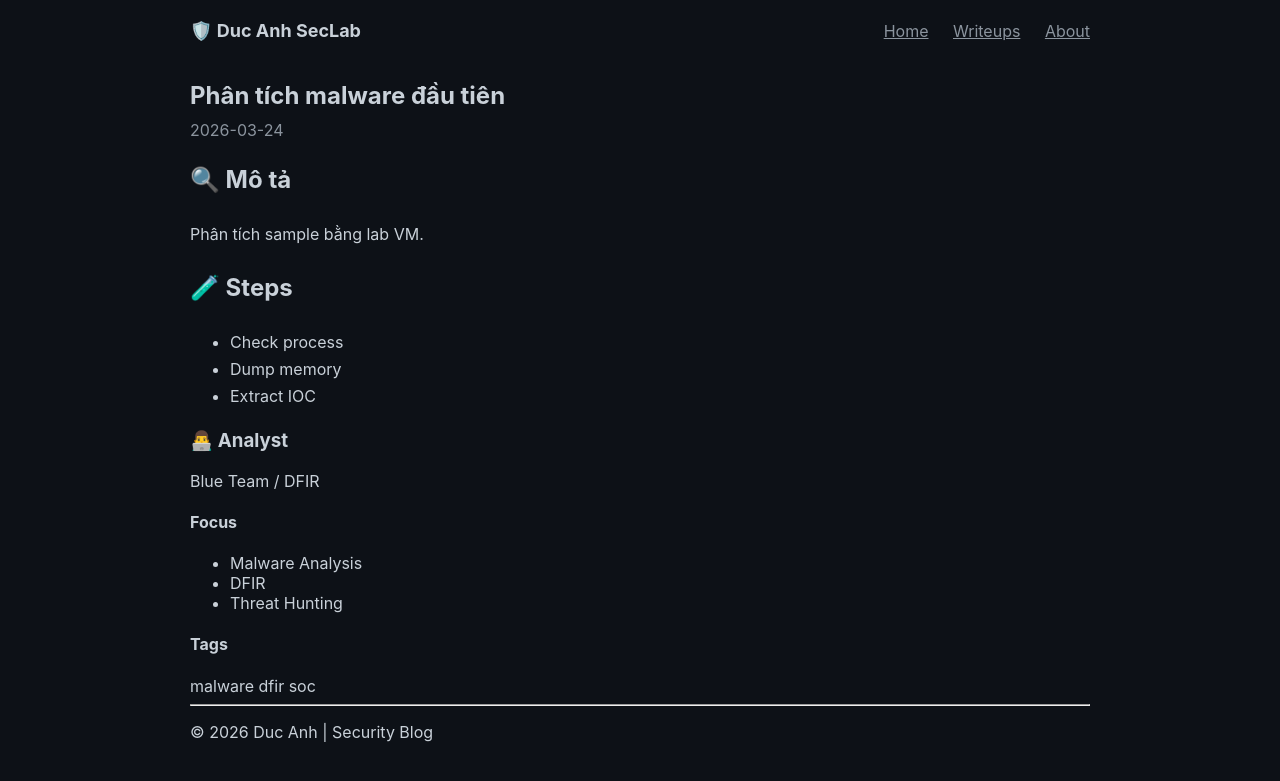
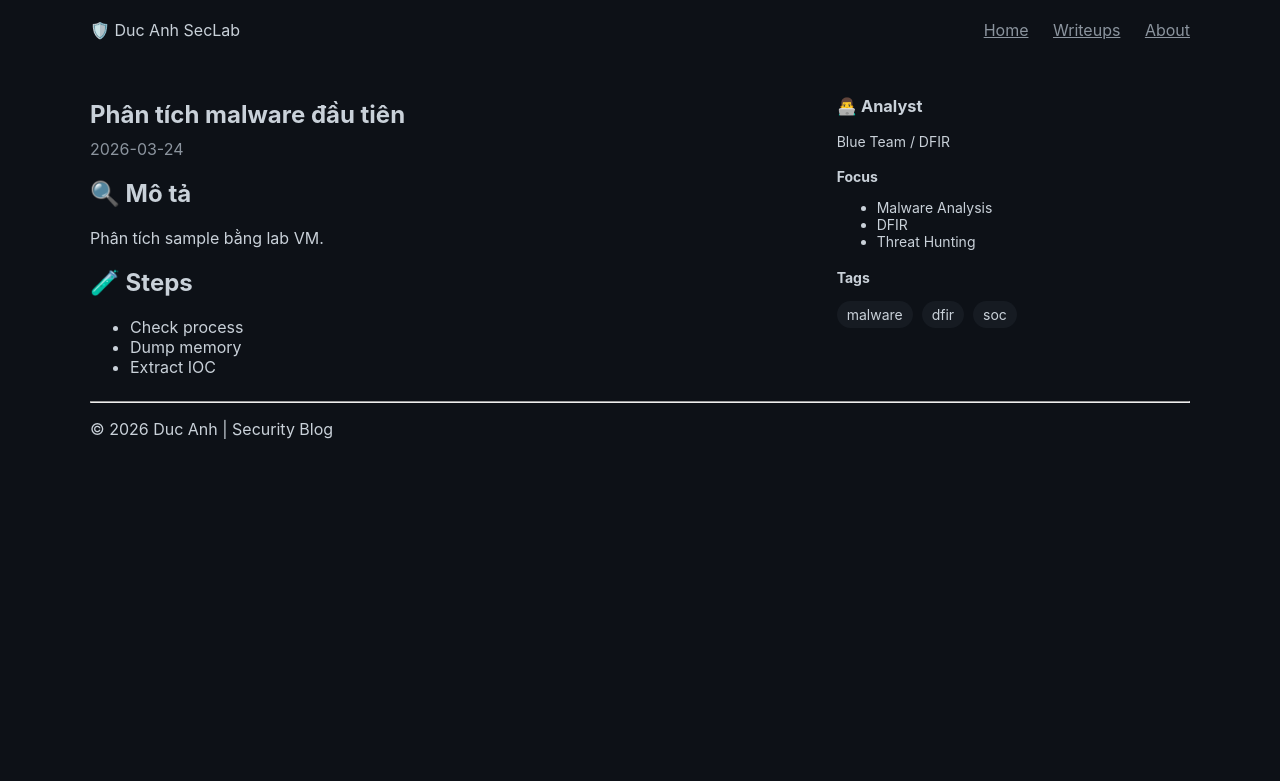
Before and after one commit to ducanh110403/ducanh110403.github.io, a Jekyll site: the page built from _posts/2026-03-24-first-post.md, in a window 1280 px wide. Shown: the top 781 px of the page. Built offline with Jekyll 4.4.1, drawn with Linux system fonts in a browser that asks for light colours.

Commit message:
Update style.css

```diff
--- a/assets/style.css
+++ b/assets/style.css
@@ -1,26 +1,21 @@
 body {
   background: #0d1117;
   color: #c9d1d9;
-  font-family: -apple-system, BlinkMacSystemFont, sans-serif;
+  font-family: -apple-system, sans-serif;
   margin: 0;
 }
 
 .container {
-  max-width: 900px;
+  max-width: 1100px;
   margin: auto;
   padding: 20px;
 }
 
+/* HEADER */
 .header {
   display: flex;
   justify-content: space-between;
-  align-items: center;
   margin-bottom: 40px;
-}
-
-.logo {
-  font-weight: bold;
-  font-size: 18px;
 }
 
 nav a {
@@ -32,19 +27,31 @@ nav a:hover {
   color: #58a6ff;
 }
 
-.hero {
-  margin-bottom: 40px;
+/* LAYOUT */
+.layout {
+  display: grid;
+  grid-template-columns: 2fr 1fr;
+  gap: 40px;
 }
 
-.hero h1 {
-  font-size: 32px;
-  margin-bottom: 5px;
+/* SIDEBAR */
+.sidebar {
+  font-size: 14px;
 }
 
-.hero p {
-  color: #8b949e;
+.sidebar h4 {
+  margin-bottom: 10px;
 }
 
+.tags span {
+  display: inline-block;
+  background: #161b22;
+  padding: 5px 10px;
+  margin: 5px 5px 0 0;
+  border-radius: 20px;
+}
+
+/* GRID */
 .grid {
   display: grid;
   gap: 20px;
@@ -60,31 +67,36 @@ nav a:hover {
 
 .card:hover {
   border-color: #58a6ff;
-  transform: translateY(-2px);
+  transform: translateY(-3px);
 }
 
 .card h3 {
   margin-top: 0;
 }
 
-.date {
-  font-size: 12px;
-  color: #8b949e;
-}
-
+/* POST */
 .post h1 {
   margin-bottom: 10px;
 }
 
 .meta {
   color: #8b949e;
-  margin-bottom: 20px;
+  margin-bottom: 15px;
 }
 
-.post-body {
-  line-height: 1.7;
+.tag-list {
+  margin-top: 10px;
 }
 
+.tag {
+  background: #21262d;
+  padding: 4px 10px;
+  border-radius: 20px;
+  margin-right: 5px;
+  font-size: 12px;
+}
+
+/* CODE */
 pre {
   background: #161b22;
   padding: 15px;
@@ -94,6 +106,6 @@ pre {
 
 code {
   background: #161b22;
-  padding: 2px 6px;
+  padding: 3px 6px;
   border-radius: 6px;
 }
```
